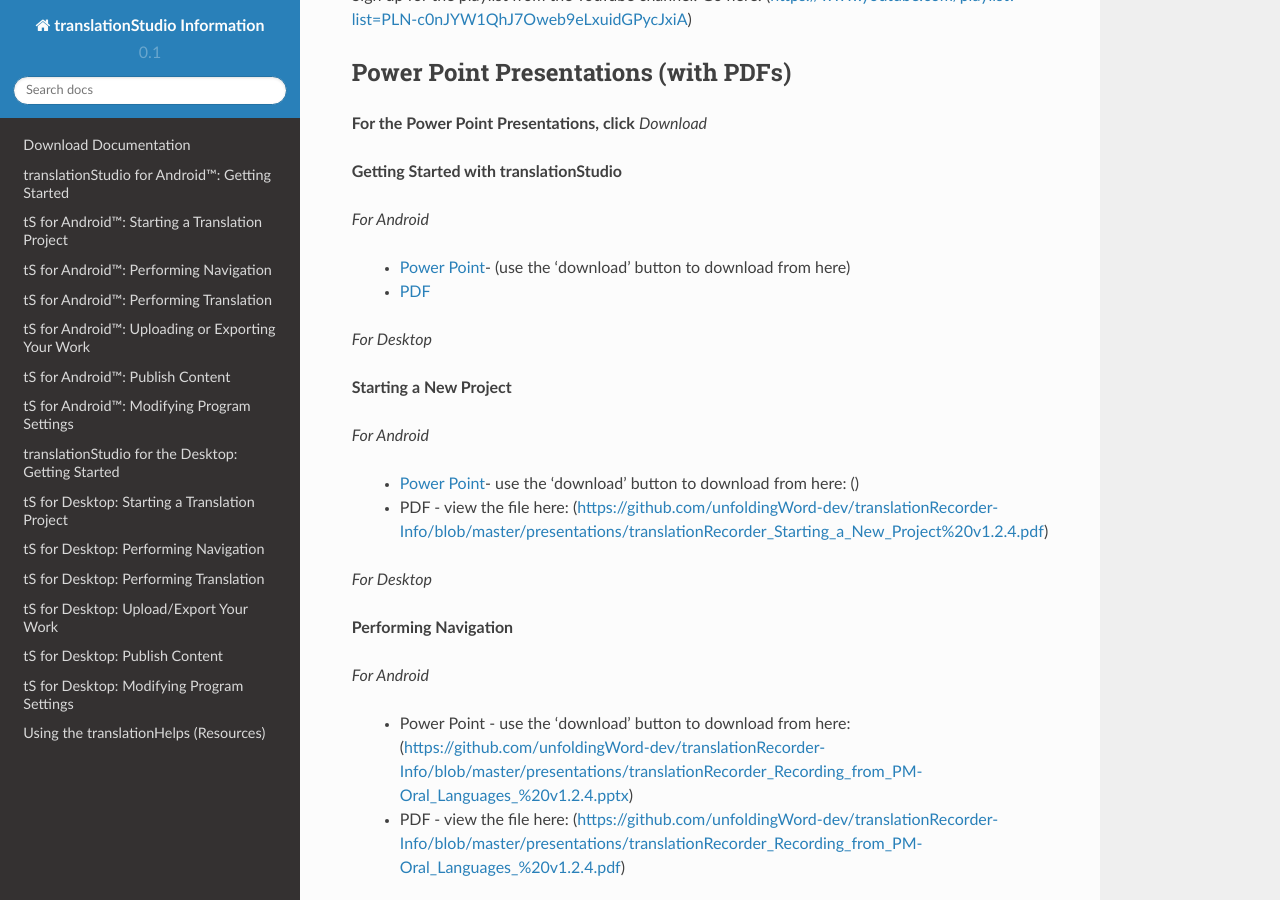
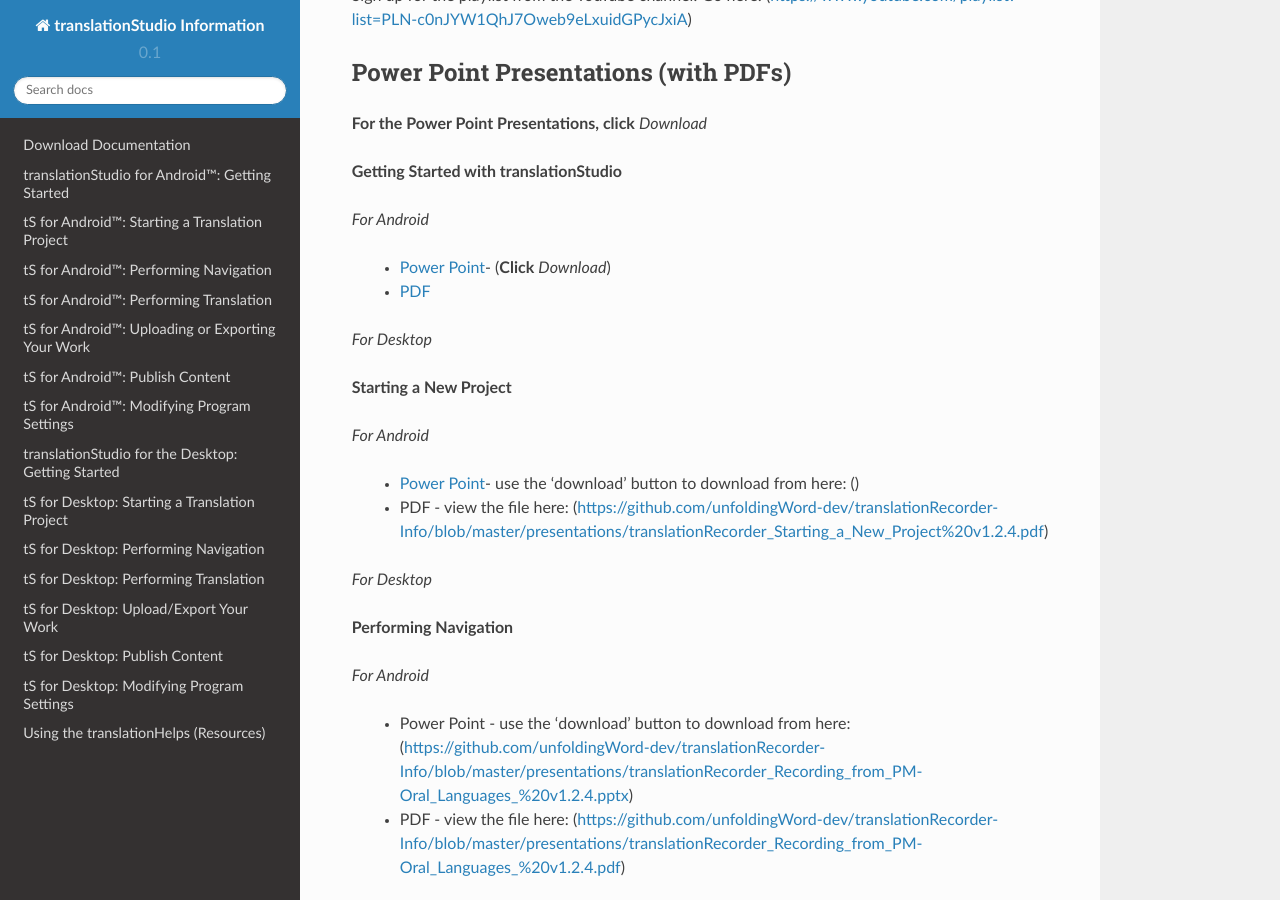
Before and after one commit to unfoldingWord-dev/translationStudio-Info, a Sphinx documentation site: the page built from docs/Appendix.rst, in a window 1280 px wide and 900 px high, scrolled down 744 px. Built offline with Sphinx 7.4.7 and the Read the Docs theme 2.0.0, drawn with Linux system fonts in a browser that asks for light colours; pages that are not in the unit, such as notebooks, are missing from menus.

Commit message:
Update Appendix.rst

```diff
--- a/docs/Appendix.rst
+++ b/docs/Appendix.rst
@@ -35,7 +35,7 @@ Power Point Presentations (with PDFs)
 
 *For Android*
 
- * `Power Point <https://github.com/unfoldingWord-dev/translationStudio-Info/blob/master/docs/GetStarted.pptx>`_- (use the 'download' button to download from here)
+ * `Power Point <https://github.com/unfoldingWord-dev/translationStudio-Info/blob/master/docs/GetStarted.pptx>`_- (**Click** *Download*)
  * `PDF <https://github.com/unfoldingWord-dev/translationStudio-Info/blob/master/docs/GetStarted.pdf>`_
 
 *For Desktop*
```
